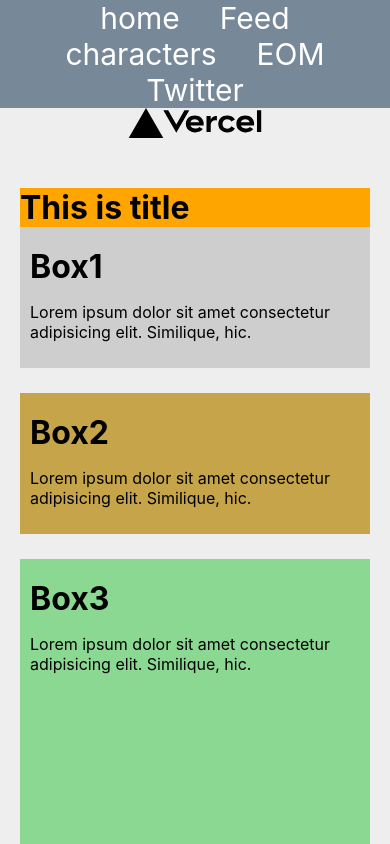
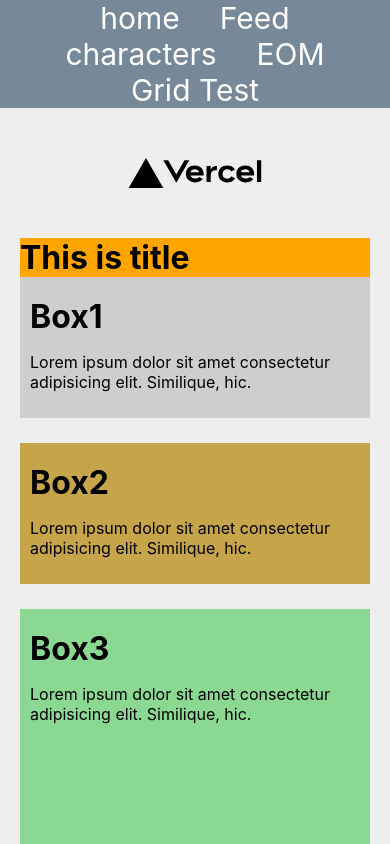
Before and after one commit to mikusmikus/next-news, a Next.js app: page / in a window 390 px wide. Shown: the top 844 px of the page. Built offline with nearby package versions, Linux system fonts and the light colour scheme.

Commit message:
added grid test page

```diff
--- a/components/toolbar.tsx
+++ b/components/toolbar.tsx
@@ -18,8 +18,8 @@ const Toolbar = () => {
 			<Link href='/eom'>
 				<a> EOM</a>
 			</Link>
-			<Link href='https://twitter.com/home'>
-				<a> Twitter</a>
+			<Link href='/grid-test'>
+				<a> Grid Test</a>
 			</Link>
 		</div>
 	);
--- a/next.config.js
+++ b/next.config.js
@@ -13,7 +13,7 @@ const withImages = require("next-images");
 
 module.exports = withImages({
     images: {
-        domains: ['assets.vercel.com', 'picsum.photos', 'rickandmortyapi.com'],
+        domains: ['assets.vercel.com', 'picsum.photos', 'rickandmortyapi.com', 'pbs.twimg.com'],
     },
     webpack(config, options) {
         return config;
--- a/pages/index.tsx
+++ b/pages/index.tsx
@@ -94,8 +94,10 @@ export default function Home() {
           </div>
           <div className="box6">
             <h1>Box6</h1>
+            <h2>Lorem ipsum dolor, sit amet consectetur adipisicing elit. Cum harum veritatis dolore et nemo modi magnam atque vitae ipsum? Culpa.</h2>
             <p>Lorem ipsum dolor sit amet consectetur adipisicing elit. Fugit sed ea molestiae at rem ullam sequi odio eius dignissimos delectus.</p>
             <p>Lorem ipsum dolor sit amet consectetur adipisicing elit. Similique, hic.</p>
+            <p>Lorem ipsum dolor sit, amet consectetur adipisicing elit. Omnis quo fugiat aperiam laborum facere tempore, ipsam id accusantium eligendi saepe sit. Earum accusantium officia a hic, dolorem quaerat provident vero?</p>
           </div>
           <div className="box7">
             <h1>Box7</h1>
@@ -106,8 +108,12 @@ export default function Home() {
         <Image alt="Vercel logo" src={vercel} layout="fill"/>
         </div>
         <h1>Next.js News app</h1>
-        <Image alt="test image" src="/testImage.jpg" width={500} height={300} priority  layout="responsive" />
+        <div>
+        <Image alt="test image" src="/testImage.jpg" width={500} height={300} priority   />
+        </div>
+        <div>
         <Image alt="Vercel logo" src="https://picsum.photos/200/300" width={200} height={300} />
+        </div>
 
         <Image
         alt="Next.js logo"
--- a/styles/Home.module.scss
+++ b/styles/Home.module.scss
@@ -2,6 +2,7 @@
 	flex: 1;
 	display: flex;
 	flex-direction: column;
+	padding: 50px 0;
 	// align-items: center;
 	// justify-content: center;
 	h1{
--- a/styles/globals.scss
+++ b/styles/globals.scss
@@ -52,8 +52,9 @@ h1 {
   // grid-template-columns: 70% 30%;
   // grid-auto-flow: column;
   // grid-template-columns: repeat(auto-fit, minmax(250px, 1fr));
-  grid-template-columns: 1fr 1fr 1fr 1fr;
-  grid-template-rows: 0.2fr 1.5fr 3fr 0.8fr;
+  grid-template-columns: 1fr 1fr 1fr 1fr ;
+  grid-template-rows: 0.2fr auto auto 0.8fr;
+
   // gap: 1em;
   grid-template-areas:
   "box1 box1 box1 box1"
@@ -123,8 +124,9 @@ h1 {
       .grid {
         grid-template-columns: 1fr 1fr 1fr;
         grid-template-rows: 0.2fr 0.5fr 1fr 0.8fr 0.3fr;
+        // can make empty are with .
         grid-template-areas:
-        "box1 box1 box1"
+        "box1 box1 ."
         "box2 box3 box3"
         "box2 box4 box5"
         "box2 box6 box6"
--- /dev/null
+++ b/styles/grid-test.module.scss
@@ -0,0 +1,47 @@
+.pageGrid{
+	display: grid;
+	margin: 0 auto;
+	grid-template-columns: 1fr 1.2fr 1.5fr;
+
+	// min contet grid size only text size
+	grid-template-rows: 1fr 5fr min-content auto;
+	box-sizing: border-box;
+	// grid-column-gap: 10px;
+	// grid-row-gap: 25px;
+	min-height: calc(100vh - 100px);
+
+
+}
+.main {
+	// grid-column-start: 1;
+	// grid-column-end: 3;
+	// grid-row-start: 1;
+	// grid-row-end: 3;
+	//shortcut  row start/column start/ row end/ column end
+	grid-area: 1 / 1 / 3 / 3;
+	background-color: lightcoral;
+}
+.header{
+	grid-area: 1 / 3 / 2 / -1;
+	background-color: lightcyan;
+}
+.nom{
+	grid-area: 3 / 1 / 4 / 2;
+	background-color: lightgreen;
+}
+.yom {
+	grid-area: 3 / 2 / 4 / 3;
+	background-color: lightgrey;
+}
+
+.dom{
+	grid-area: 4 / 1 / 5 / 3;
+	background-color: rgb(221, 102, 102);
+}
+.bgImage{
+	grid-area: 2 / 3 / 5 / 4;
+	background-position: center;
+	background-repeat: no-repeat;
+	background-size: cover;
+	background-image: url('https://archziner.com/wp-content/uploads/2020/07/air-jordan-hoodie-worn-by-man-wearing-purge-mask-with-neon-lights-super-cool-wallpapers-holding-pink-smoke-bomb.jpg');
+}
--- a/styles/toolbar.module.scss
+++ b/styles/toolbar.module.scss
@@ -2,7 +2,7 @@
 
 .main{
 	width: 100%;
-	min-height: 50px;
+	min-height: 100px;
 	display: flex;
 	justify-content: center;
 	align-items: center;
```
Also changed, not shown: pages/grid-test.tsx (added, +17 -0 lines).
